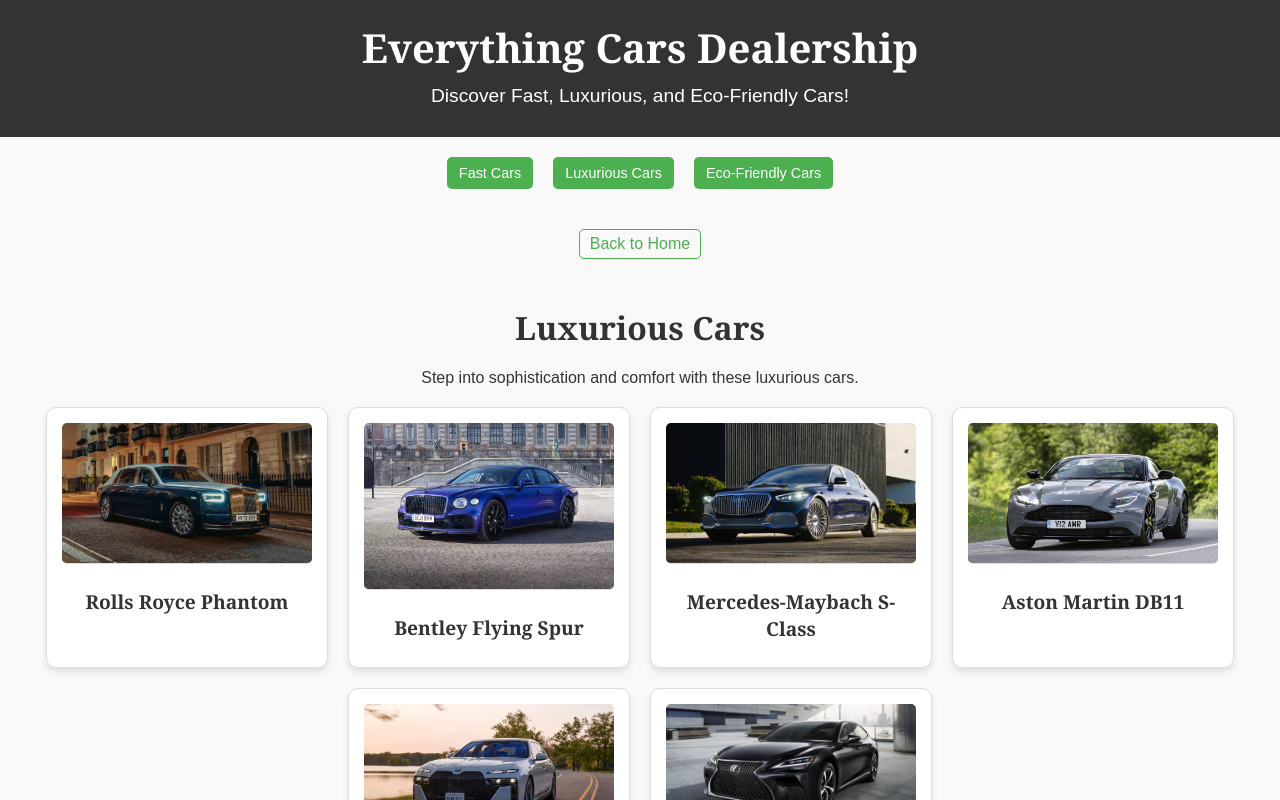
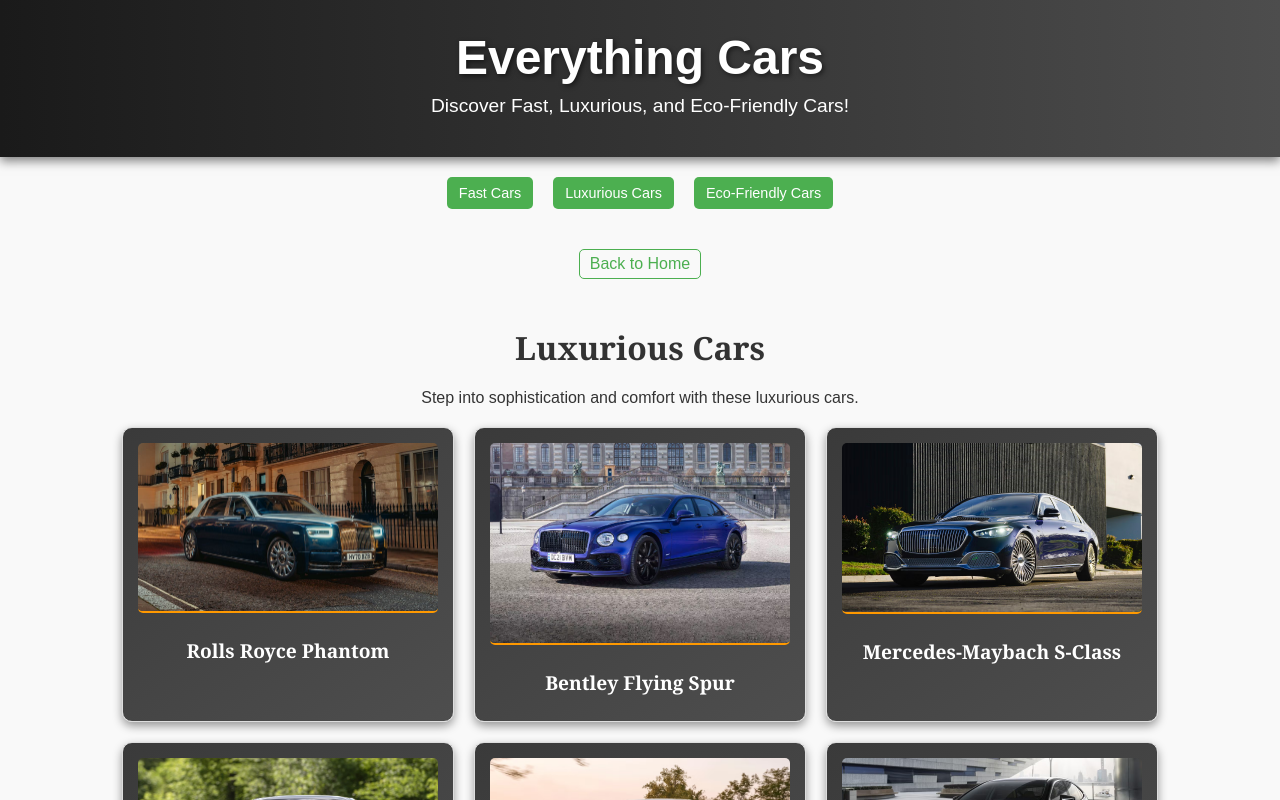
Before and after one commit to Mzahoor98/ET712_, a React (Create React App) app in the folder project2_/: page /luxurious-cars in a window 1280 px wide. Shown: the top 800 px of the page. Built offline with nearby package versions, Linux system fonts and the light colour scheme.

Commit message:
project2

```diff
--- a/project2_/src/App.css
+++ b/project2_/src/App.css
@@ -122,3 +122,23 @@
 .category-link:hover {
   background-color: #45a049;
 }
+
+
+header {
+    background: linear-gradient(90deg, #1a1a1a, #4d4d4d);
+    color: white;
+    padding: 30px 0;
+    box-shadow: 0 4px 10px rgba(0, 0, 0, 0.5);
+}
+header h1 {
+    font-family: 'Oswald', sans-serif;
+    font-size: 3rem;
+    text-shadow: 2px 2px 5px rgba(0, 0, 0, 0.5);
+}
+
+footer {
+    background: #1a1a1a;
+    color: #ccc;
+    font-size: 0.9rem;
+    border-top: 2px solid #ff9900;
+}
--- a/project2_/src/App.js
+++ b/project2_/src/App.js
@@ -13,7 +13,7 @@
     <Router>
       <div className="App">
         <header className="App-header">
-          <h1>Everything Cars Dealership</h1>
+          <h1>Everything Cars</h1>
           <p>Discover Fast, Luxurious, and Eco-Friendly Cars!</p>
         </header>
         <main>
--- a/project2_/src/cars.css
+++ b/project2_/src/cars.css
@@ -16,7 +16,7 @@
 }
 
 .car-card {
-  flex: 1 1 calc(33% - 20px); /* Three cards per row */
+  flex: 1 1 calc(33% - 20px);
   max-width: 250px;
   background-color: white;
   border: 1px solid #ddd;
@@ -40,7 +40,7 @@
   border-bottom: 1px solid #ddd;
   margin-bottom: 10px;
   border-radius: 5px;
-  background-color: #f2f2f2; /* Fallback color */
+  background-color: #f2f2f2;
 }
 
 .car-card h3 {
@@ -79,3 +79,32 @@
   background-color: #4caf50;
   color: white;
 }
+
+
+.car-card {
+    flex: 1 1 calc(30% - 20px);
+    max-width: 300px;
+    background: linear-gradient(145deg, #3a3a3a, #4e4e4e);
+    color: white;
+    border-radius: 10px;
+    box-shadow: 0 4px 10px rgba(0, 0, 0, 0.4);
+    transition: transform 0.3s ease, box-shadow 0.3s ease;
+}
+.car-card:hover {
+    transform: scale(1.05);
+    box-shadow: 0 8px 20px rgba(0, 0, 0, 0.5);
+}
+.car-card img {
+    border-bottom: 2px solid #ff9900;
+    border-radius: 5px;
+}
+/* Added category-specific styles */
+.car-gallery.fast .car-card {
+    background: linear-gradient(to right, #ff4d4d, #ff9999);
+}
+.car-gallery.luxury .car-card {
+    background: linear-gradient(to right, #00274d, #1e90ff);
+}
+.car-gallery.eco .car-card {
+    background: linear-gradient(to right, #004d00, #00cc44);
+}
--- a/project2_/src/home.js
+++ b/project2_/src/home.js
@@ -3,7 +3,7 @@
 import "./cars.css";
 import LamboImage from "./images/lambo.webp";
 import RollsRoyceSceptreImage from "./images/rollsroycesceptre.webp";
-import Tesla from "./images/tesla.avif"; // Ensure this file exists and is compatible
+import Tesla from "./images/tesla.avif";
 
 const Home = () => {
   const cars = [
@@ -18,7 +18,7 @@
       link: "/luxurious-cars",
     },
     {
-      image: Tesla, // Fixed typo from "imgage" to "image"
+      image: Tesla,
       category: "Eco-Friendly Cars",
       link: "/eco-friendly-cars",
     },
@@ -26,16 +26,13 @@
 
   return (
     <div className="cars-page">
-      <h2>Everything Cars Dealership</h2>
-      <p>Explore Fast, Luxurious, and Eco-Friendly Cars!</p>
+
       <div className="car-gallery">
         {cars.map((car, index) => (
           <div className="car-card" key={index}>
             <img src={car.image} alt={car.category} className="home-car-image" />
             <h3>{car.category}</h3>
-            <Link to={car.link} className="category-link">
-              View {car.category}
-            </Link>
+            <Link to={car.link} className="category-link">View</Link>
           </div>
         ))}
       </div>
--- a/project2_/src/modal.css
+++ b/project2_/src/modal.css
@@ -35,7 +35,7 @@
 
 .modal-content p {
   font-size: 1rem;
-  color: #555;
+  color: #ffffff;
   margin: 10px 0;
 }
 
@@ -43,7 +43,7 @@
   list-style: disc;
   padding-left: 20px;
   text-align: left;
-  color: #555;
+  color: #ffffff;
   margin: 10px 0;
 }
 
@@ -66,7 +66,7 @@
   font-size: 1.5rem;
   background: none;
   border: none;
-  color: #333;
+  color: #ffffff;
   cursor: pointer;
   transition: color 0.3s;
 }
@@ -74,3 +74,17 @@
 .close-button:hover {
   color: #000;
 }
+
+
+.modal {
+    background: rgba(0, 0, 0, 0.8);
+}
+.modal-content {
+    background: #1e1e1e;
+    color: white;
+    border: 1px solid #333;
+    box-shadow: 0 6px 15px rgba(0, 0, 0, 0.6);
+}
+.modal-content .spec-title {
+    color: #ff9900;
+}
```
